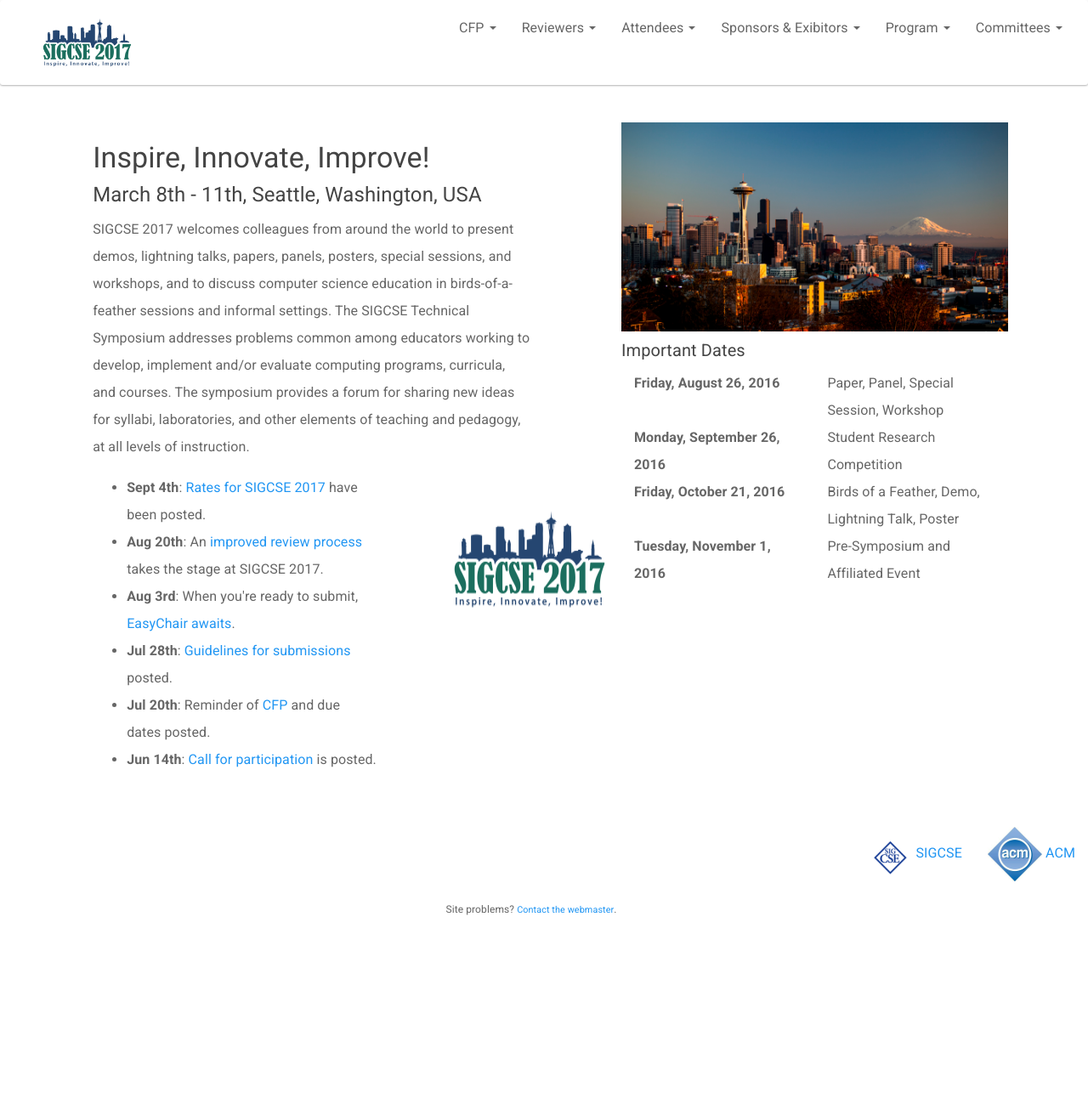
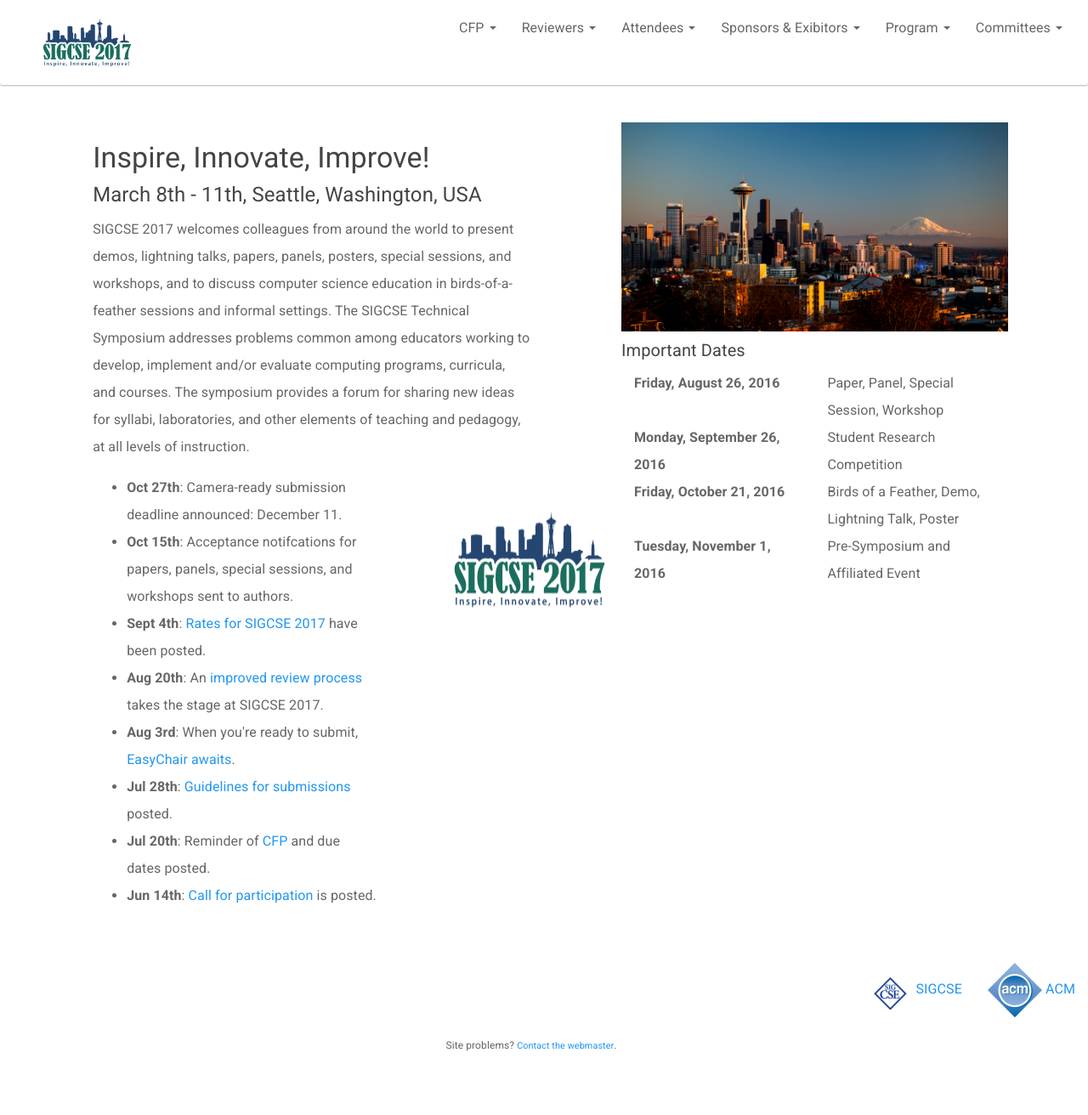
Before and after one commit to sigcsets/sigcse2017, a Jekyll site: the page built from index.html, in a window 1280 px wide. Shown: the whole page at 85% size. Built offline with Jekyll 4.4.1, drawn with Linux system fonts in a browser that asks for light colours; before the commit the page ends 1152 px from its top, so only the background shows below that.

Commit message:
Added camera-ready due date.

```diff
--- a/_includes/front-news.html
+++ b/_includes/front-news.html
@@ -1,5 +1,15 @@
 
 <ul>
+
+  <li>
+    <strong>Oct 27th</strong>:
+    Camera-ready submission deadline announced: December 11.
+  </li>
+
+  <li>
+    <strong>Oct 15th</strong>:
+    Acceptance notifcations for papers, panels, special sessions, and workshops sent to authors.
+  </li>
 
   <li>
     <strong>Sept 4th</strong>:
```
Also changed, not shown: _data/cfp.yml (+6 -6 lines), _includes/submissiondetails.html (+7 -4 lines), authors/index.md (+4 -2 lines), 1 other file.
